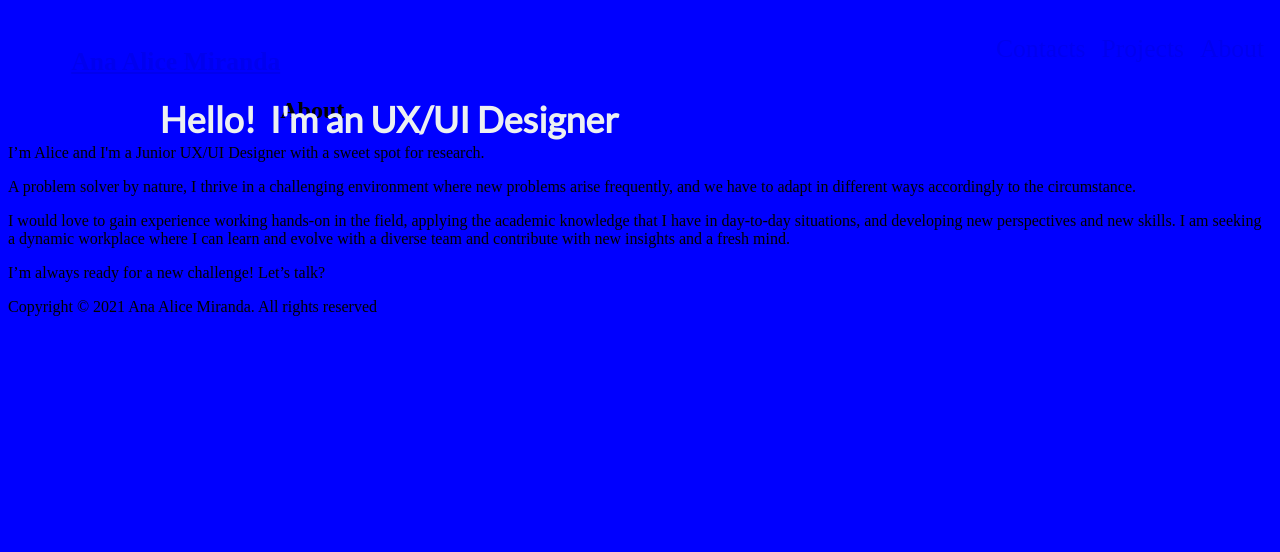
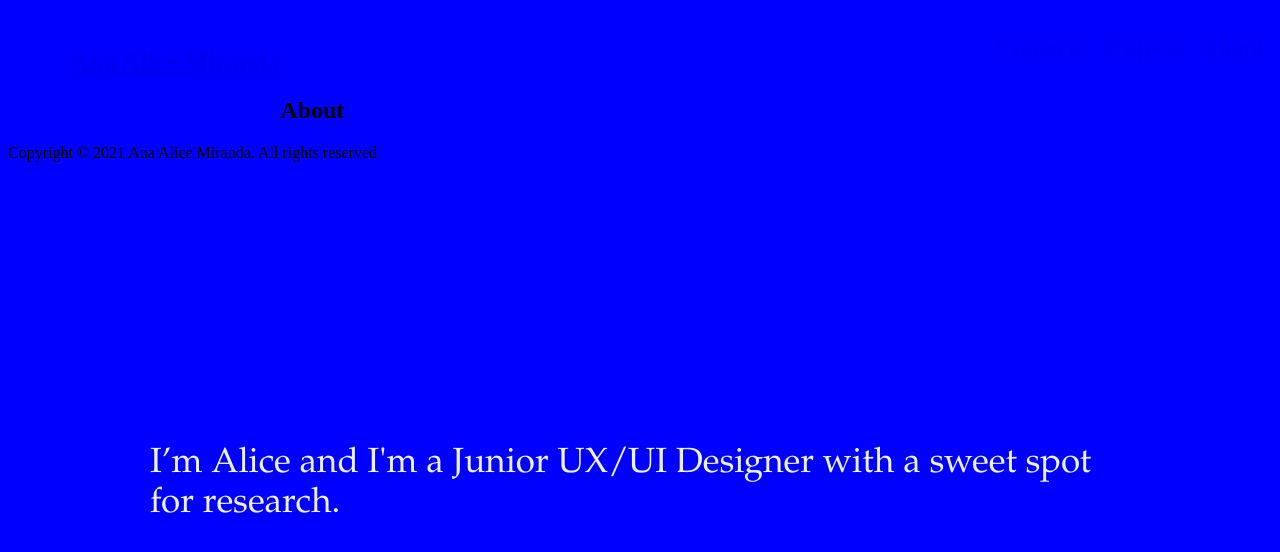
Before and after one commit to anaalicemiranda/portfolio, a Jekyll site: the page built from about.html, in a window 1280 px wide. Shown: the top 552 px of the page. Built offline with Jekyll 4.4.1, drawn with Linux system fonts in a browser that asks for light colours.

Commit message:
Revert "animation about page"
This reverts commit 70df889bf20866f5879710ea814afdf4e89765da.

```diff
--- a/_sass/mystyle.scss
+++ b/_sass/mystyle.scss
@@ -253,41 +253,27 @@
 
 .content {
   position: absolute;
-  top: 20%;
-  left: 35%;
+  top: 50%;
+  left: 50%;
   transform: translate(-50%, -50%);
   height: 160px;
+  width: auto;
   overflow:hidden;
 
-  font-family: 'Lato', sans-serif;
-  font-size: 2.8vw;
+  font-family: Garamond;
+  font-size: 35px;
   line-height: 40px;
   color: #ecf0f1;
 
   &__container {
     font-weight: 600;
     overflow: hidden;
+    width: 900px;
     height: 40px;
     padding: 0 40px;
 
-    &:before {
-      content: '[';
-      left: 0;
-    }
 
-    &:after {
-      content: ']';
-      position: absolute;
-      right: 0;
-    }
 
-    &:after, &:before {
-      position: absolute;
-      top: 0;
-
-      color: black;
-      font-size: 42px;
-      line-height: 40px;
 
       -webkit-animation-name: opacity;
       -webkit-animation-duration: 2s;
@@ -379,5 +365,3 @@
   66.64%,79.3% {transform:translate3d(0,-50%,0);}
   83.3%,95.96% {transform:translate3d(0,-25%,0);}
 }
-
-}
--- a/about.html
+++ b/about.html
@@ -5,13 +5,6 @@
 
 <section id="about">
     <link href="https://fonts.googleapis.com/css?family=Lato" rel="stylesheet">
-
-    <p>I’m Alice and I'm a Junior UX/UI Designer with a sweet spot for research. </p>
-    <p>A problem solver by nature, I thrive in a challenging environment where new problems arise frequently, and we have to adapt in different ways accordingly to the circumstance.</p>
-    <p> I would love to gain experience working hands-on in the field, applying the academic knowledge that I have in day-to-day situations, and developing new perspectives and new skills.
-    I am seeking a dynamic workplace where I can learn and evolve with a diverse team and contribute with new insights and a fresh mind.</p>
-    <p>I’m always ready for a new challenge! Let’s talk?</p>
-</section>
 
 <div class="content">
   <div class="content__container">
```
Also changed, not shown: other parts of about.html (+7 -0 lines). Lines whose indentation alone changed are shown as unchanged.
